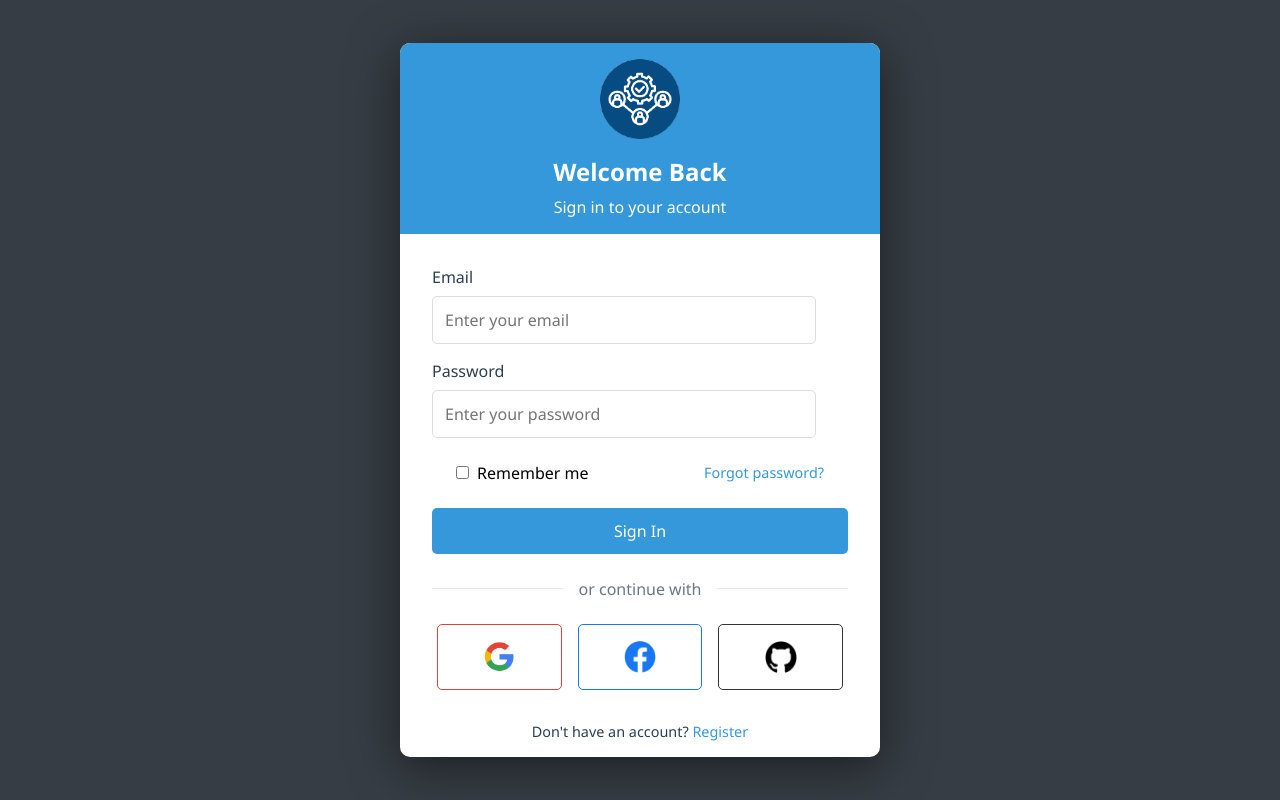
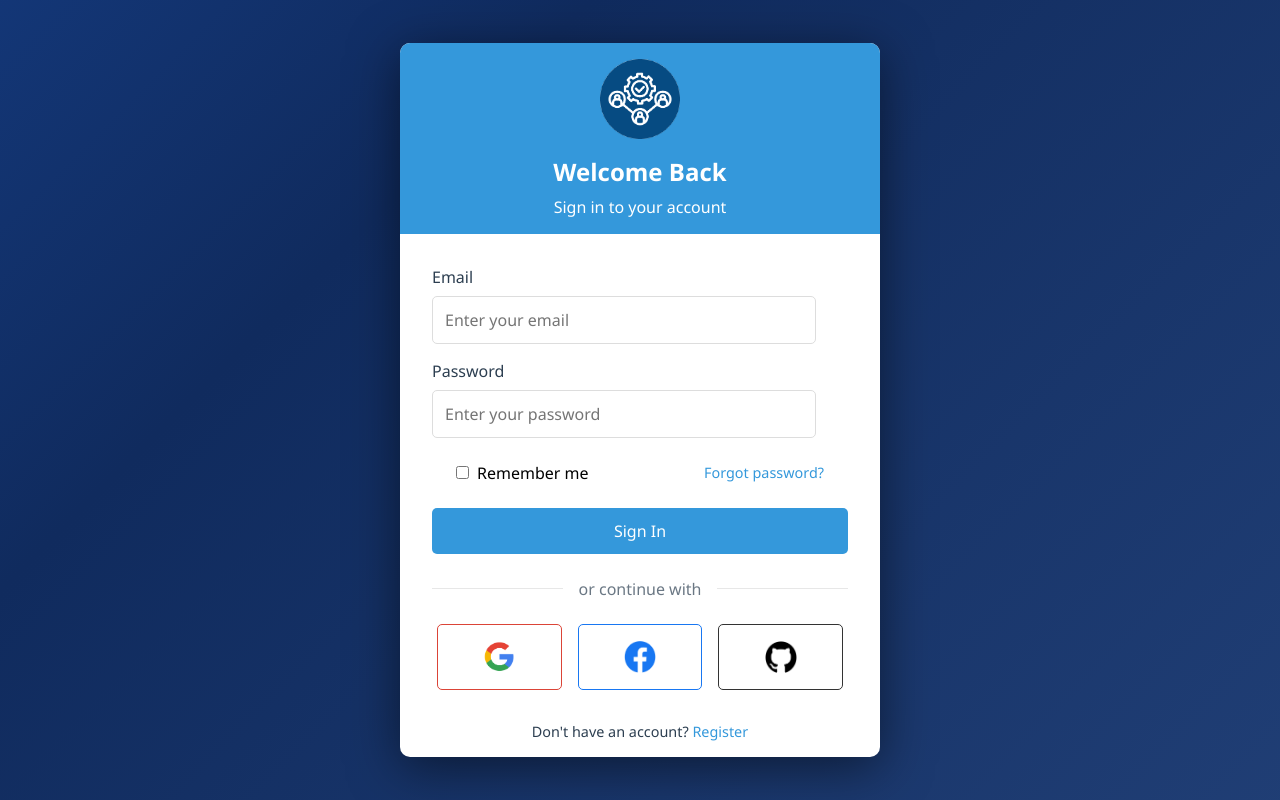
Before and after one commit to Anush980/Customer_Inventory_Management_System, a React (Create React App) app: page / in a window 1280 px wide. Built offline with nearby package versions, Linux system fonts and the light colour scheme.

Commit message:
Add:auth animated gradient

```diff
--- a/src/components/auth/Form/authform.css
+++ b/src/components/auth/Form/authform.css
@@ -2,7 +2,9 @@
  .auth-wrapper{
    min-height: 100vh;
    min-width: 100vw;
-  background: rgba(42, 49, 57, 0.94);
+   background:linear-gradient(-45deg, #0e131e, #2d4e88, #102b5e, #1f60d1);
+  background-size: 400% 400%;
+  animation: gradientBG 60s ease infinite;
   display: flex;
   justify-content: center;
   align-items: center;
@@ -52,3 +54,8 @@
     gap: 0.75rem;
   }
 }
+@keyframes gradientBG {
+  0% {background-position: 0% 50%;}
+  50% {background-position: 100% 50%;}
+  100% {background-position: 0% 50%;}
+}
```
